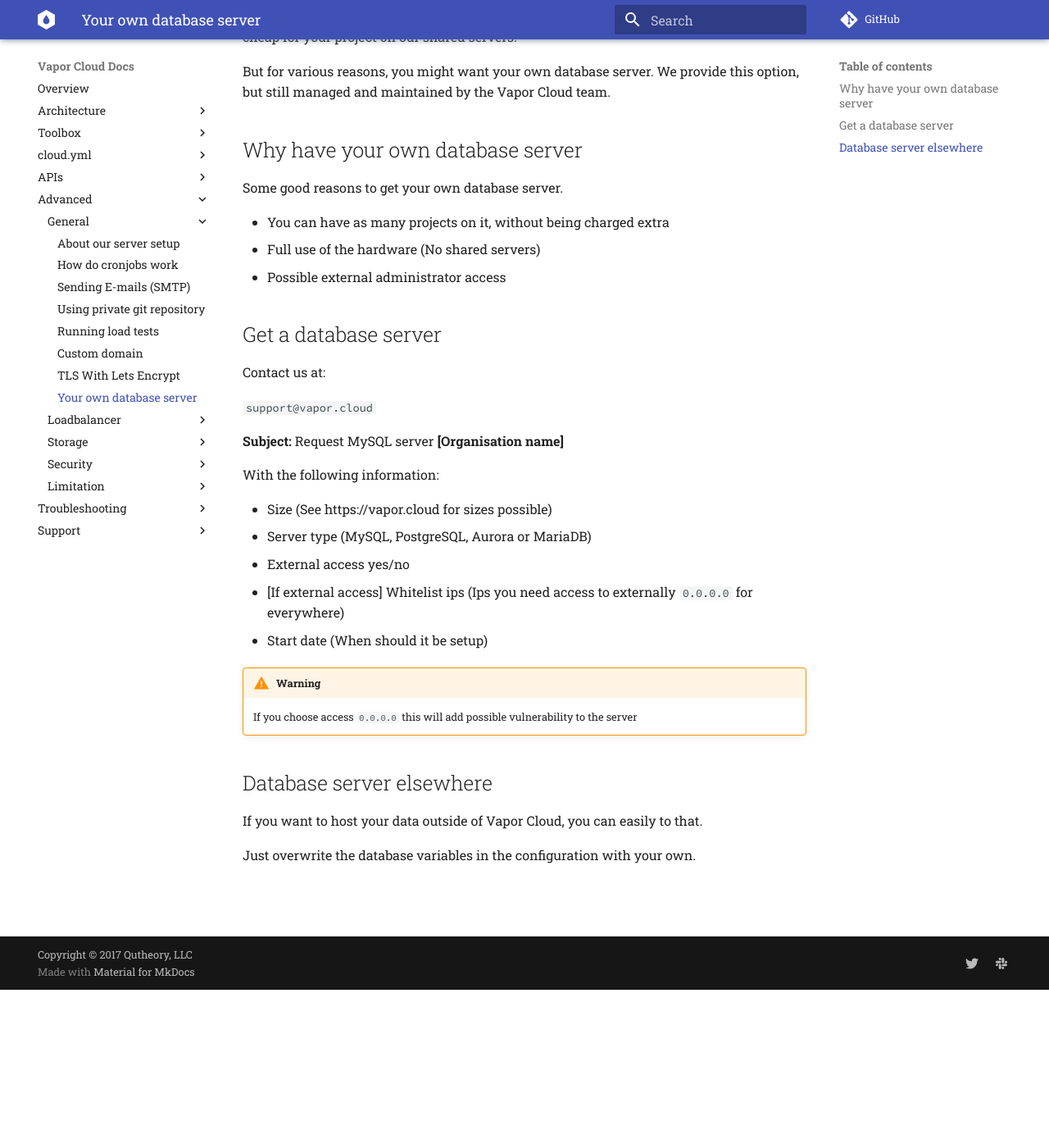
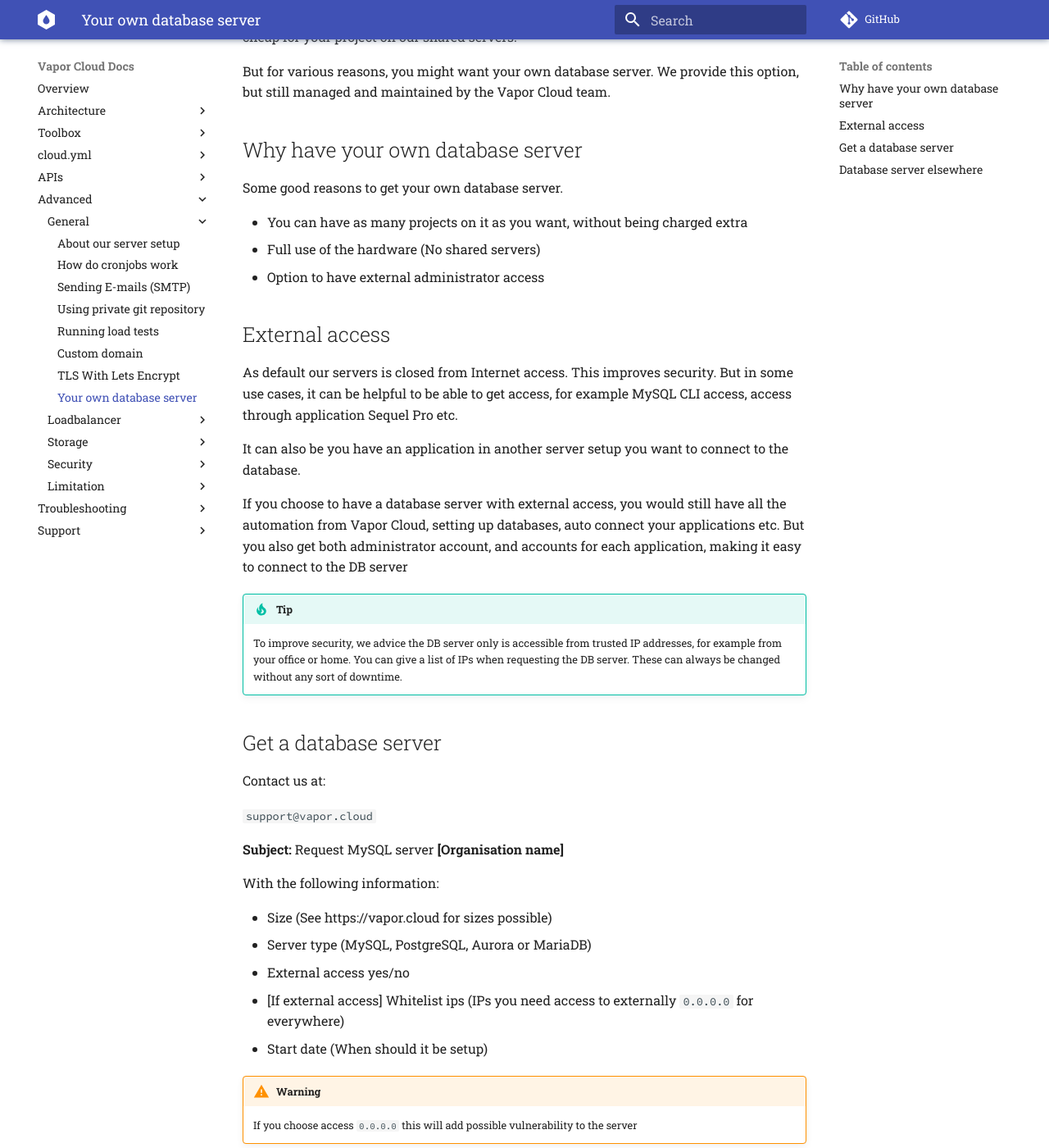
Before and after one commit to qutheory/cloud-documentation, an MkDocs documentation site: the page built from docs/advanced/general/your-own-database-server.md, in a window 1280 px wide and 1400 px high, scrolled down 193 px. Shown: the whole window at 82% size. Built offline with MkDocs 1.6.1 and Material for MkDocs 9.7.7, drawn with Linux system fonts in a browser that asks for light colours; comment, search, counter and statistics services are not loaded; old or Windows-style settings are respelled for this version of MkDocs; some of the changed text lies outside the part shown.

Commit message:
Updating external db access docs

```diff
--- a/docs/advanced/general/your-own-database-server.md
+++ b/docs/advanced/general/your-own-database-server.md
@@ -8,9 +8,21 @@
 
 Some good reasons to get your own database server.
 
-- You can have as many projects on it, without being charged extra
+- You can have as many projects on it as you want, without being charged extra
 - Full use of the hardware (No shared servers)
-- Possible external administrator access
+- Option to have external administrator access
+
+## External access
+
+As default our servers is closed from Internet access. This improves security. But in some use cases, it can be helpful to be able to get access, for example MySQL CLI access, access through application Sequel Pro etc.
+
+It can also be you have an application in another server setup you want to connect to the database.
+
+If you choose to have a database server with external access, you would still have all the automation from Vapor Cloud, setting up databases, auto connect your applications etc.
+But you also get both administrator account, and accounts for each application, making it easy to connect to the DB server
+
+!!! tip
+    To improve security, we advice the DB server only is accessible from trusted IP addresses, for example from your office or home. You can give a list of IPs when requesting the DB server. These can always be changed without any sort of downtime.
 
 ## Get a database server
 
@@ -25,11 +37,14 @@
 - Size (See https://vapor.cloud for sizes possible)
 - Server type (MySQL, PostgreSQL, Aurora or MariaDB)
 - External access yes/no
-- [If external access] Whitelist ips (Ips you need access to externally `0.0.0.0` for everywhere)
+- [If external access] Whitelist ips (IPs you need access to externally `0.0.0.0` for everywhere)
 - Start date (When should it be setup)
 
 !!! Warning
     If you choose access `0.0.0.0` this will add possible vulnerability to the server
+
+!!! tip
+    External access and size can always be changed, but would result in downtime on your database server. If you request changes to this, you will be advised on this. We will try to the best of our ability to make changes at a time you think would fit best (Off peak hours).
 
 ## Database server elsewhere
 
```
